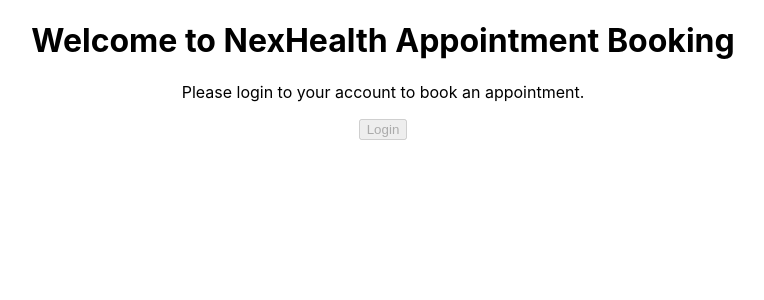
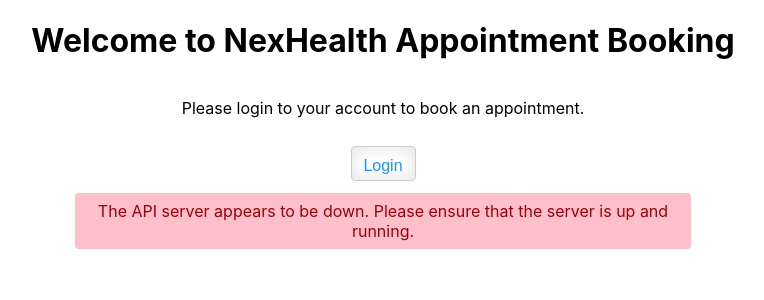
Before and after one commit to prabhuignoto/nexhealth_quickstart, a React (Create React App) app in the folder frontend/: page / in a window 1280 px wide. Both pictures are taken after a click on the button "Login". Shown: the top 300 px of the page, without its empty margins (257-1021 px from the left). Built offline with nearby package versions, Linux system fonts and the light colour scheme; no server answers.

Commit message:
remove unwanted callbacks

```diff
--- a/frontend/src/pages/appointments/appointments.jsx
+++ b/frontend/src/pages/appointments/appointments.jsx
@@ -52,23 +52,23 @@
     }
   }, [dateFilter.endDate, dateFilter.startDate]);
 
-  const handleStartDateChange = useCallback((e) => {
+  const handleStartDateChange = (e) => {
     if (endDateRef.current) {
       setDateFilter(() => ({
         endDate: endDateRef.current.value,
         startDate: e.target.value,
       }));
     }
-  }, []);
+  };
 
-  const handleEndDateChange = useCallback((e) => {
+  const handleEndDateChange = (e) => {
     if (startDateRef.current) {
       setDateFilter(() => ({
         startDate: startDateRef.current.value,
         endDate: e.target.value,
       }));
     }
-  }, []);
+  };
 
   return (
     <div className={styles.appointments}>
--- a/frontend/src/pages/availability/availabilities-list.jsx
+++ b/frontend/src/pages/availability/availabilities-list.jsx
@@ -1,4 +1,4 @@
-import React, { useEffect } from "react";
+import React, { useEffect, useState } from "react";
 import styles from "../../styles/list.module.css";
 
 const API = process.env.REACT_APP_API;
@@ -11,7 +11,7 @@
   days,
   onDeleteClick,
 }) => {
-  const [name, setName] = React.useState("");
+  const [name, setName] = useState("");
 
   useEffect(() => {
     const getProviderDetails = async () => {
--- a/frontend/src/pages/availability/availabilities.jsx
+++ b/frontend/src/pages/availability/availabilities.jsx
@@ -1,13 +1,13 @@
-import React, { useCallback, useEffect } from "react";
+import React, { useEffect, useState } from "react";
 import { AvailabilitiesList } from "./availabilities-list";
 import styles from "./availabilities.module.css";
 
 const API = process.env.REACT_APP_API;
 
 const Availabilities = () => {
-  const [availabilities, setAvailabilities] = React.useState([]);
+  const [availabilities, setAvailabilities] = useState([]);
 
-  const [refetch, setRefetch] = React.useState(0);
+  const [refetch, setRefetch] = useState(0);
 
   useEffect(() => {
     const getData = async () => {
@@ -26,15 +26,12 @@
     getData();
   }, [refetch]);
 
-  const handleDelete = useCallback((id) => {
+  const handleDelete = (id) => {
     const deleteAvailability = async () => {
-      const request = await fetch(
-        `${API}/availabilities/delete/${id}`,
-        {
-          credentials: "include",
-          method: "DELETE",
-        }
-      );
+      const request = await fetch(`${API}/availabilities/delete/${id}`, {
+        credentials: "include",
+        method: "DELETE",
+      });
 
       const result = await request.json();
 
@@ -44,7 +41,7 @@
     };
 
     deleteAvailability();
-  }, []);
+  };
 
   return (
     <div className={styles.availabilities}>
--- a/frontend/src/pages/availability/create-availability.jsx
+++ b/frontend/src/pages/availability/create-availability.jsx
@@ -1,11 +1,5 @@
 import classNames from "classnames";
-import React, {
-  useCallback,
-  useEffect,
-  useMemo,
-  useRef,
-  useState,
-} from "react";
+import React, { useEffect, useMemo, useRef, useState } from "react";
 import { Select } from "../../components/select";
 import commonStyles from "../../styles/common.module.css";
 import styles from "./create-availability.module.css";
@@ -45,15 +39,9 @@
     }
   };
 
-  const handleSelectStartTime = useCallback(
-    (ev) => setSelectedStartTime(ev.target.value),
-    []
-  );
+  const handleSelectStartTime = (ev) => setSelectedStartTime(ev.target.value);
 
-  const handleSelectEndTime = useCallback(
-    (ev) => setSelectedEndTime(ev.target.value),
-    []
-  );
+  const handleSelectEndTime = (ev) => setSelectedEndTime(ev.target.value);
 
   useEffect(() => {
     const getProviders = async () => {
@@ -92,7 +80,7 @@
   }, []);
 
   /** resets the form */
-  const resetForm = useCallback((ev) => {
+  const resetForm = (ev) => {
     ev && ev.preventDefault();
     if (formRef.current) {
       formRef.current.reset();
@@ -101,7 +89,7 @@
         select.selectedIndex = 0;
       });
     }
-  });
+  };
 
   /** checks whether the form can be submitted or not */
   const canSubmit = useMemo(
--- a/frontend/src/pages/booking/appointment_booking.jsx
+++ b/frontend/src/pages/booking/appointment_booking.jsx
@@ -1,11 +1,5 @@
 import classNames from "classnames";
-import React, {
-  useCallback,
-  useEffect,
-  useMemo,
-  useRef,
-  useState,
-} from "react";
+import React, { useEffect, useMemo, useRef, useState } from "react";
 import { Select } from "../../components/select";
 import commonStyles from "../../styles/common.module.css";
 import styles from "./appointment_booking.module.css";
@@ -119,18 +113,17 @@
   const handleNotesChange = (ev) => setNotes(ev.target.value);
 
   /** Resets the form */
-  const resetForm = useCallback((ev) => {
+  const resetForm = (ev) => {
     ev.preventDefault();
     if (formRef.current) {
       formRef.current.reset();
       const selects = Array.from(formRef.current.querySelectorAll("select"));
       selects.forEach((select) => (select.selectedIndex = 0));
     }
-  }, []);
+  };
 
   /** Handler to submit the form */
-  const submitForm = useCallback(
-    (ev) => {
+  const submitForm = (ev) => {
     ev.preventDefault();
     const bookAppointment = async () => {
       const request = await fetch(`${API}/appointments/book-appointment`, {
@@ -163,9 +156,7 @@
     if (canSubmit) {
       bookAppointment();
     }
-    },
-    [canSubmit]
-  );
+  };
 
   return (
     <div className={styles.wrapper}>
--- a/frontend/src/pages/home/home.jsx
+++ b/frontend/src/pages/home/home.jsx
@@ -1,5 +1,5 @@
 import classNames from "classnames";
-import React, { useCallback, useState } from "react";
+import React, { useState } from "react";
 import { Link } from "react-router-dom";
 import { Appointments } from "../appointments/appointments";
 import { Availabilities } from "../availability/availabilities";
@@ -17,9 +17,7 @@
 const Home = () => {
   const [activeTab, setActiveTab] = useState("appointments");
 
-  const handleTabSelection = useCallback((id) => {
-    setActiveTab(id);
-  });
+  const handleTabSelection = (id) => setActiveTab(id);
 
   return (
     <div className={styles.wrapper}>
--- a/frontend/src/pages/login/login.jsx
+++ b/frontend/src/pages/login/login.jsx
@@ -1,49 +1,84 @@
-import React, { useCallback, useMemo } from "react";
+import classNames from "classnames";
+import React, { useState } from "react";
 import { useNavigate } from "react-router-dom";
+import commonStyles from "../../styles/common.module.css";
+import styles from "./login.module.css";
+
+const FAILURE_MESSAGES = {
+  SERVER_DOWN:
+    "The API server appears to be down. Please ensure that the server is up and running.",
+};
 
 const API = process.env.REACT_APP_API;
 
 const LoginPage = () => {
   const navigate = useNavigate();
 
-  const [isLoggedIn, setIsLoggedIn] = React.useState(null);
-  const [isLoggingIn, setIsLoggingIn] = React.useState(false);
+  const [isLoggingIn, setIsLoggingIn] = useState(false);
+  const [loginFailed, setLoginFailed] = useState(false);
 
-  const showLoginFailMessage = useMemo(
-    () => isLoggedIn !== null && !isLoggedIn,
-    [isLoggedIn]
-  );
+  const [failureMessage, setFailureMessage] = useState(null);
 
-  const handleLogin = useCallback(async () => {
+  const onLoginFailed = (message) => {
+    setLoginFailed(true);
+    setFailureMessage(message);
+  };
+
+  const onLoginStart = () => {
     setIsLoggingIn(true);
+    setFailureMessage("");
+    setLoginFailed(false);
+  };
+
+  const handleLogin = async () => {
+    try {
+      onLoginStart();
 
       const result = await fetch(`${API}/auth`, {
         method: "get",
         credentials: "include",
       });
+
+      if (result.status === 200) {
         const data = await result.json();
 
         if (data.authenticated) {
-      setIsLoggedIn(true);
           navigate("/home");
-    } else {
-      setIsLoggedIn(false);
         }
 
         setIsLoggingIn(false);
-  }, []);
+      } else {
+        onLoginFailed(FAILURE_MESSAGES.SERVER_DOWN);
+        setIsLoggingIn(false);
+      }
+    } catch (error) {
+      onLoginFailed(FAILURE_MESSAGES.SERVER_DOWN);
+      setIsLoggingIn(false);
+    }
+  };
 
   return (
-    <div>
+    <div className={styles.wrapper}>
       <h1>Welcome to NexHealth Appointment Booking</h1>
 
       <p>Please login to your account to book an appointment.</p>
 
-      <button onClick={handleLogin} disabled={isLoggingIn}>
+      <button
+        onClick={handleLogin}
+        disabled={isLoggingIn}
+        className={classNames(
+          commonStyles.button,
+          isLoggingIn ? commonStyles.disabled : null
+        )}
+      >
         Login
       </button>
 
-      {showLoginFailMessage && <div role="alert">Failed to Login.</div>}
+      {loginFailed && (
+        <div role="alert" className={commonStyles.error_message}>
+          {failureMessage}
+        </div>
+      )}
     </div>
   );
 };
--- /dev/null
+++ b/frontend/src/pages/login/login.module.css
@@ -0,0 +1,5 @@
+.wrapper {
+  display: flex;
+  flex-direction: column;
+  align-items: center;
+}
--- a/frontend/src/styles/common.module.css
+++ b/frontend/src/styles/common.module.css
@@ -66,3 +66,11 @@
   justify-content: flex-end;
   width: 100%;
 }
+
+.error_message {
+  background: #ffc0cb;
+  color: #9c0006;
+  padding: 0.5rem;
+  border-radius: 4px;
+  width: 600px;
+}
```
Also changed, not shown: 1 other file (tests, documents, lock files or other folders). Lines whose indentation alone changed are shown as unchanged.
